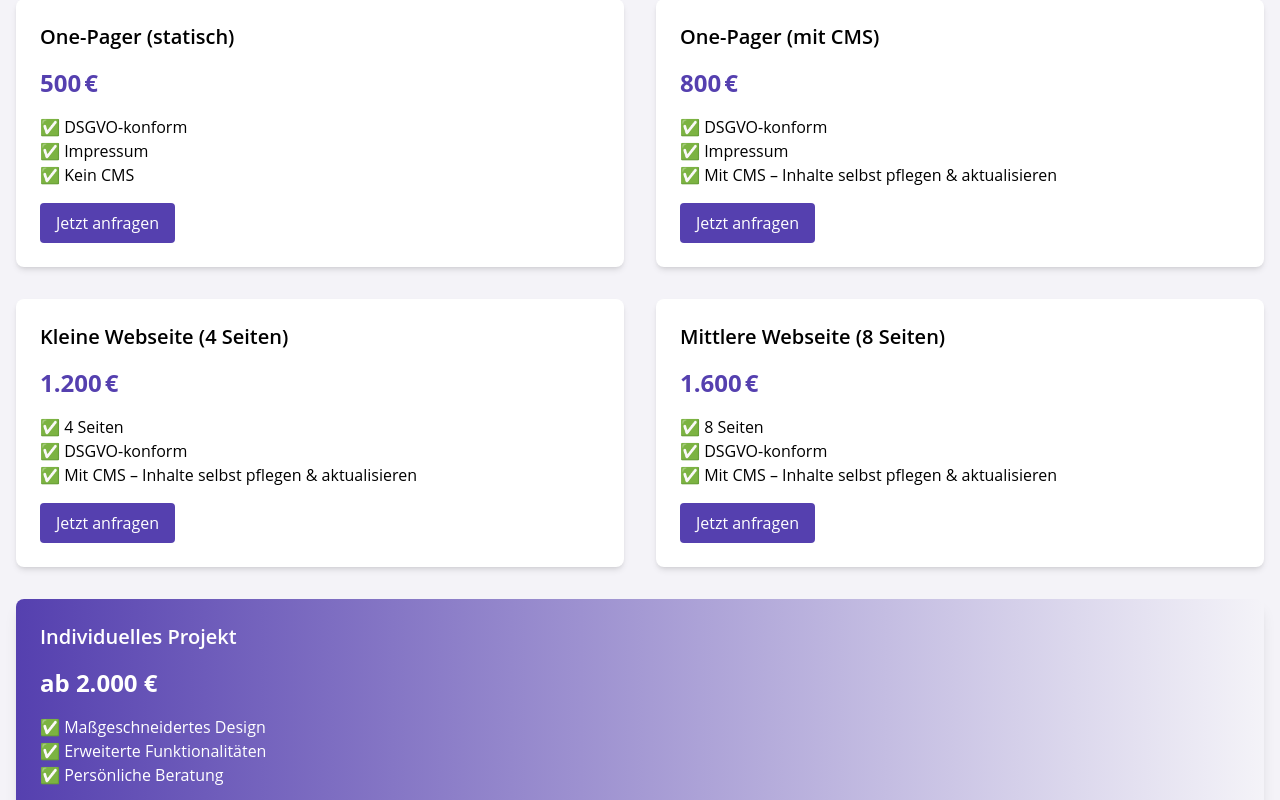
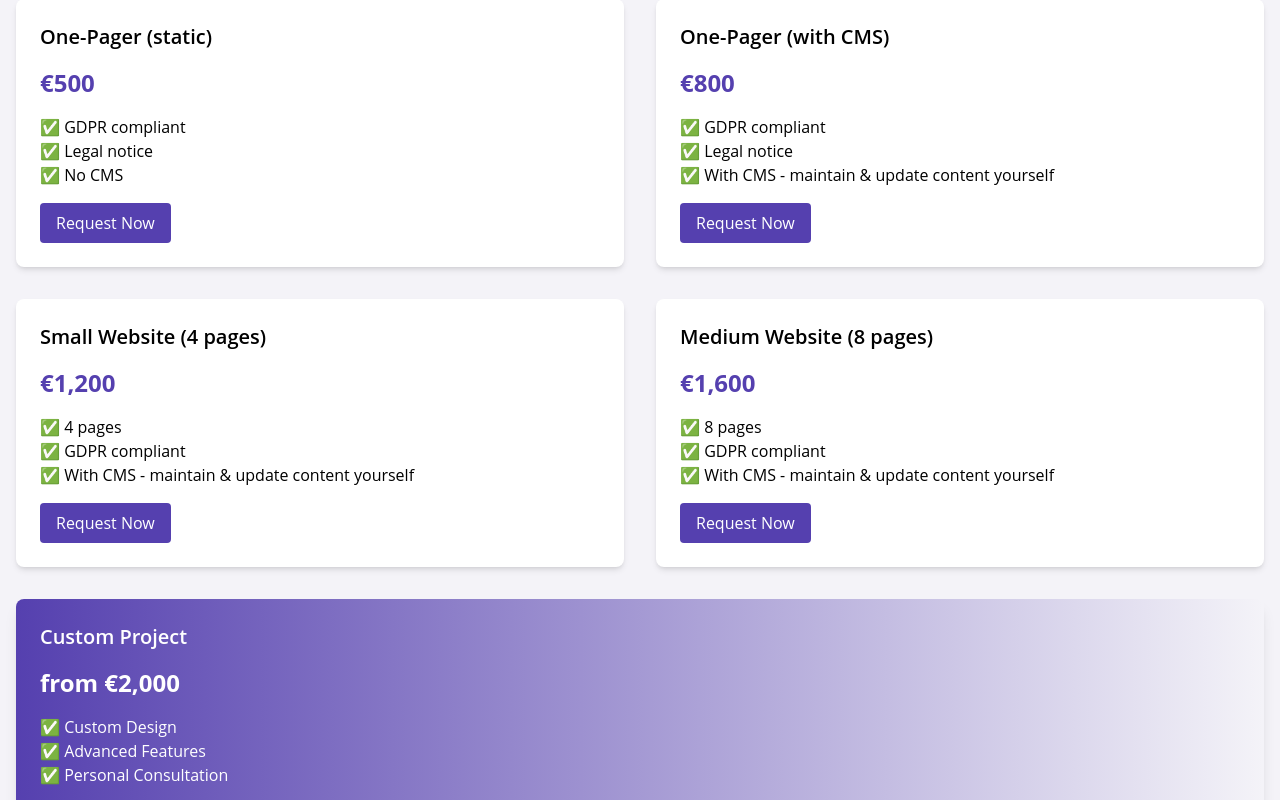
Before and after one commit to InTerestedOWL/NEXTJS_Christian-Dechant, a Next.js app: page / in a window 1280 px wide. Shown: the part 3680-4480 px from the top of the page. Built offline with nearby package versions, Linux system fonts and the light colour scheme; no server answers.

Commit message:
Offers are now in english

```diff
--- a/src/app/components/packagesAndPrices.tsx
+++ b/src/app/components/packagesAndPrices.tsx
@@ -1,29 +1,29 @@
 import Title from "./shared/title";
 
 export default function PackagesAndPrices() {
-
   const packages = [
     {
-      title: 'One-Pager (statisch)',
-      price: '500 €',
-      features: [ 'DSGVO-konform', 'Impressum', 'Kein CMS' ],
+      title: 'One-Pager (static)',
+      price: '€500',
+      features: [ 'GDPR compliant', 'Legal notice', 'No CMS' ],
     },
     {
-      title: 'One-Pager (mit CMS)',
-      price: '800 €',
-      features: [ 'DSGVO-konform', 'Impressum', 'Mit CMS – Inhalte selbst pflegen & aktualisieren' ],
+      title: 'One-Pager (with CMS)',
+      price: '€800',
+      features: [ 'GDPR compliant', 'Legal notice', 'With CMS - maintain & update content yourself' ],
     },
     {
-      title: 'Kleine Webseite (4 Seiten)',
-      price: '1.200 €',
-      features: [ '4 Seiten', 'DSGVO-konform', 'Mit CMS – Inhalte selbst pflegen & aktualisieren' ],
+      title: 'Small Website (4 pages)',
+      price: '€1,200',
+      features: [ '4 pages', 'GDPR compliant', 'With CMS - maintain & update content yourself' ],
     },
     {
-      title: 'Mittlere Webseite (8 Seiten)',
-      price: '1.600 €',
-      features: [ '8 Seiten', 'DSGVO-konform', 'Mit CMS – Inhalte selbst pflegen & aktualisieren' ],
+      title: 'Medium Website (8 pages)',
+      price: '€1,600',
+      features: [ '8 pages', 'GDPR compliant', 'With CMS - maintain & update content yourself' ],
     },
   ];
+
   return (
     <div id="pricing" className="bg-grey-50">
       <div className="container py-16 md:py-20">
@@ -42,28 +42,28 @@ export default function PackagesAndPrices() {
                 href="#contact"
                 className="inline-block bg-primary text-white px-4 py-2 rounded hover:bg-primary-dark"
               >
-                Jetzt anfragen
+                Request Now
               </a>
             </div>
           )) }
         </div>
         <div
           className="bg-gradient-to-r from-primary to-indigo-500 text-white shadow-lg rounded-lg p-6 mt-8 justify-center">
-          <h3 className="text-xl font-semibold mb-4">Individuelles Projekt</h3>
-          <p className="text-2xl font-bold  mb-4">ab 2.000 €</p>
+          <h3 className="text-xl font-semibold mb-4">Custom Project</h3>
+          <p className="text-2xl font-bold mb-4">from €2,000</p>
           <ul className="mb-4">
-            <li>✅ Maßgeschneidertes Design</li>
-            <li>✅ Erweiterte Funktionalitäten</li>
-            <li>✅ Persönliche Beratung</li>
+            <li>✅ Custom Design</li>
+            <li>✅ Advanced Features</li>
+            <li>✅ Personal Consultation</li>
           </ul>
           <a
             href="#contact"
             className="inline-block bg-grey-50 text-primary px-4 py-2 rounded hover:bg-primary-dark"
           >
-            Projekt anfragen
+            Request Project
           </a>
         </div>
       </div>
     </div>
-  )
+  );
 }
```
